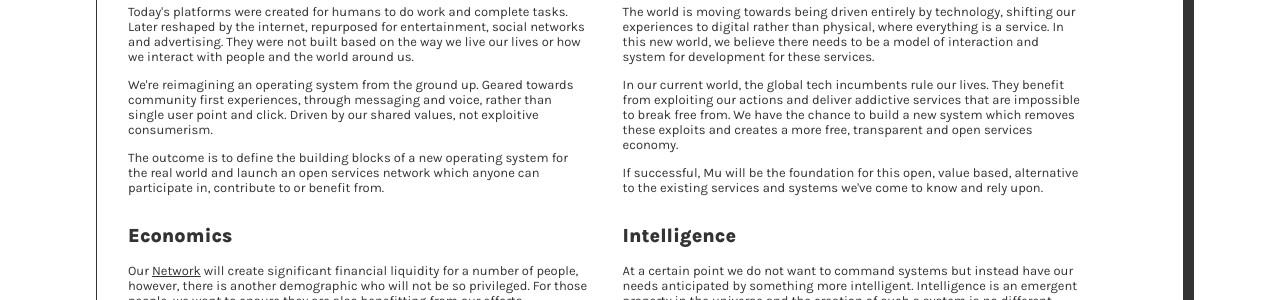
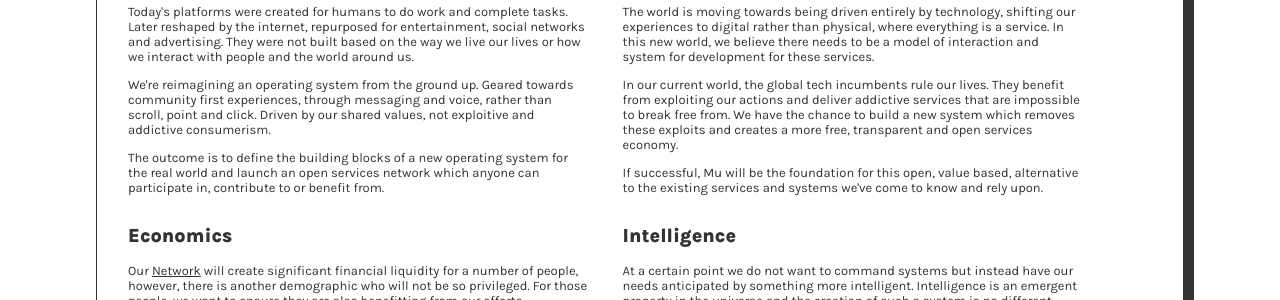
Before and after one commit to muxyz/website, a Jekyll site: the page built from index.md, in a window 1280 px wide. Shown: the part 290-590 px from the top of the page. Built offline with Jekyll 4.4.1, drawn with Linux system fonts in a browser that asks for light colours.

Commit message:
Update index.md

```diff
--- a/index.md
+++ b/index.md
@@ -12,7 +12,7 @@
 </p>
 
 <p>We're reimagining an operating system from the ground up. Geared towards community first experiences, through messaging
-and voice, rather than single user point and click. Driven by our shared values, not exploitive consumerism.
+and voice, rather than scroll, point and click. Driven by our shared values, not exploitive and addictive consumerism.
 </p>
 
 <p>The outcome is to define the building blocks of a new operating system for the real world and launch an open services network
```
